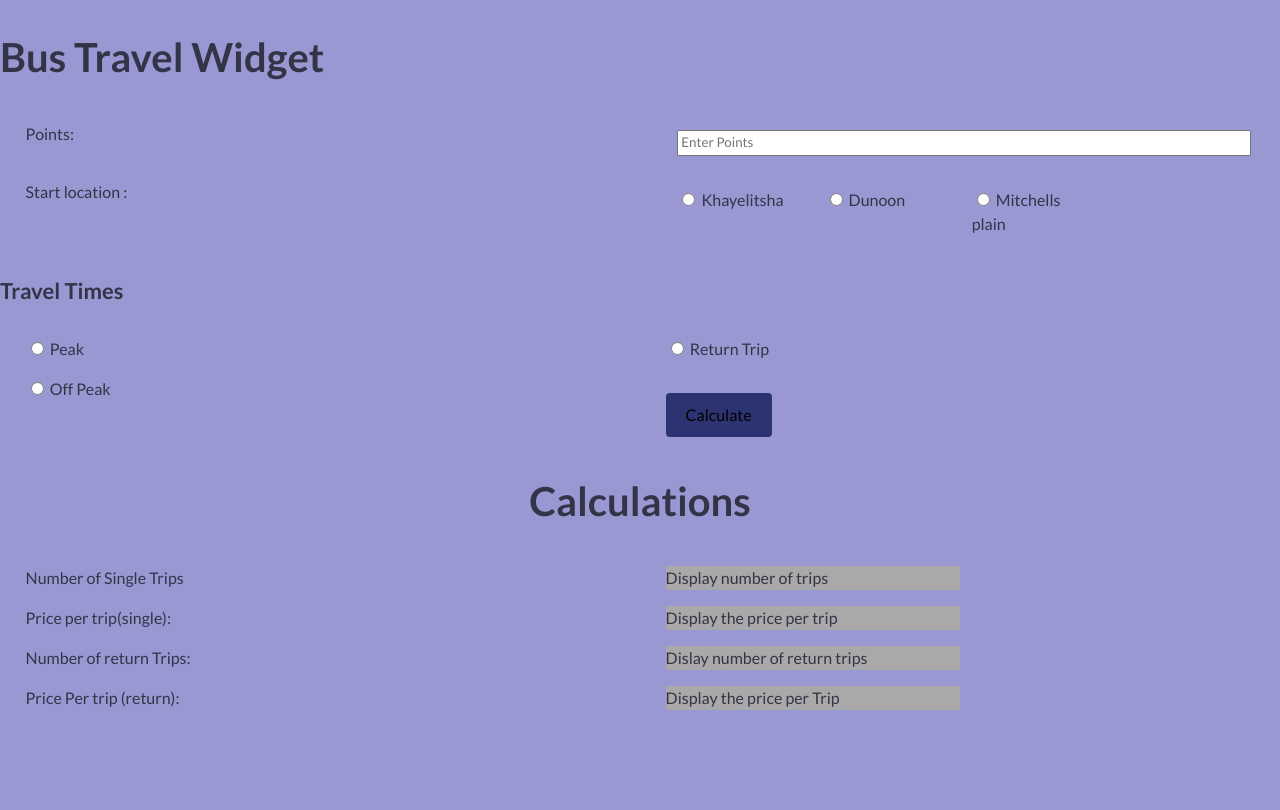
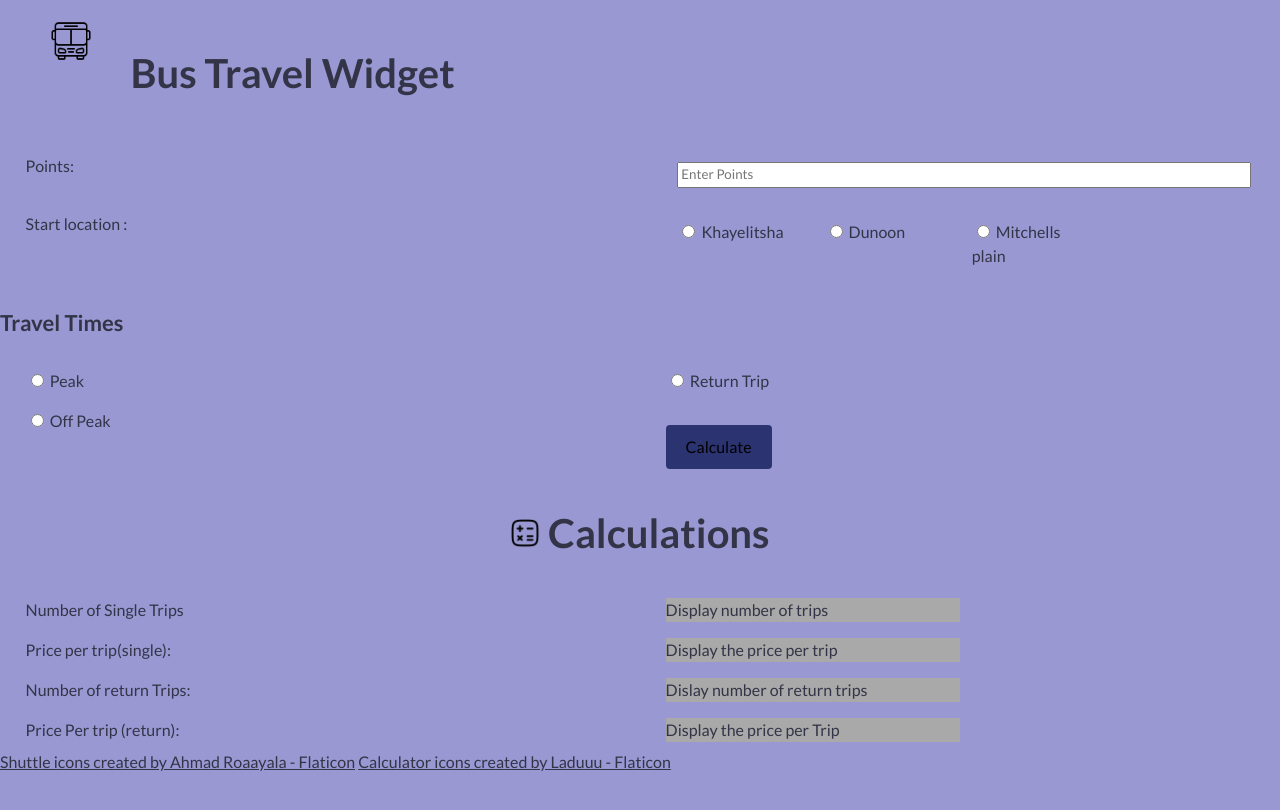
Before and after one commit to Malebo25/bus-travel-widget, a plain HTML site: page index.html in a window 1280 px wide. Drawn offline with Linux system fonts and the light colour scheme.

Commit message:
add icons

```diff
--- a/index.html
+++ b/index.html
@@ -6,10 +6,22 @@
     <meta name="viewport" content="width=device-width, initial-scale=1.0">
     <link rel="stylesheet" href="css/simple-grid.css">
     <link rel="stylesheet" href="css/style.css">
+
     <title>Document</title>
 </head>
 <body>
-    <h1> Bus Travel Widget </h1>
+    <div class="row">
+        <div class="col-10">
+
+            <div class="col-1">
+                <span><img src="/bus.png" alt="" width="50"></span>
+            </div>
+            <div class="col-11">
+                <h1>  Bus Travel Widget </h1>
+
+            </div>
+        </div>
+    </div>
     <div class="row">
         <div class="col-6 col-6-sm">
             <label for="costPrice">Points:</label>
@@ -74,8 +86,9 @@
 
         <div class="row">
             <h1>
-                Calculations
+               <span><img src="/calculator.png" alt="" width="30"></span> Calculations
             </h1>
+
         </div>
     </center>
     <div class="row">
@@ -111,9 +124,14 @@
         </div>
     </div>
 
+
+
     <script src="js/bus-travel.js" charset="utf-8"></script>
     <script src="js/bus-Dom.js" charset="utf-8"></script>
 
-
+    <a href="https://www.flaticon.com/free-icons/shuttle" title="shuttle icons">Shuttle icons created by Ahmad Roaayala -
+        Flaticon</a>
+    <a href="https://www.flaticon.com/free-icons/calculator" title="calculator icons">Calculator icons created by Laduuu -
+        Flaticon</a>
 </body>
 </html>
```
Also changed, not shown: bus.png (added), calculator.png (added), css/style.css (line endings or trailing spaces).
